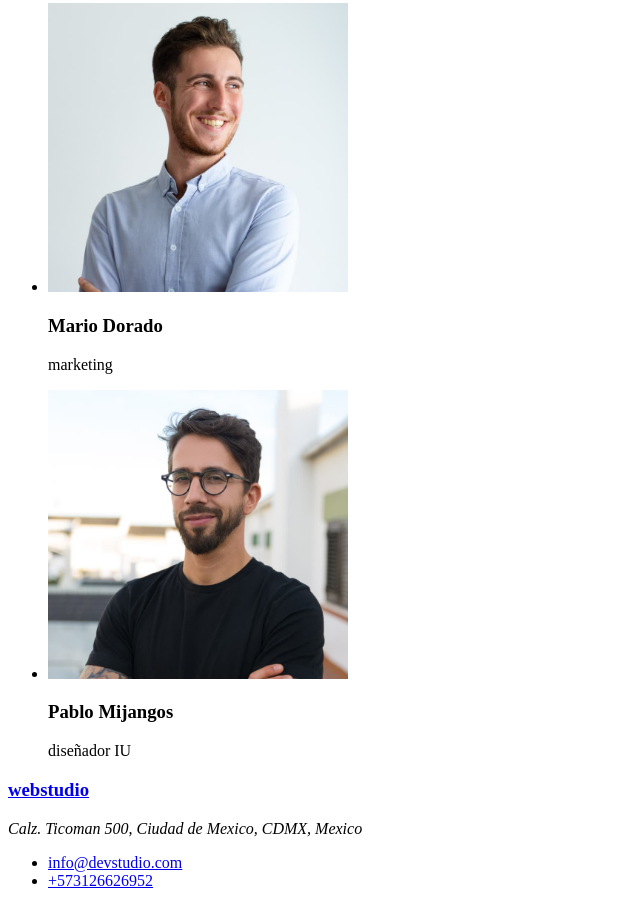
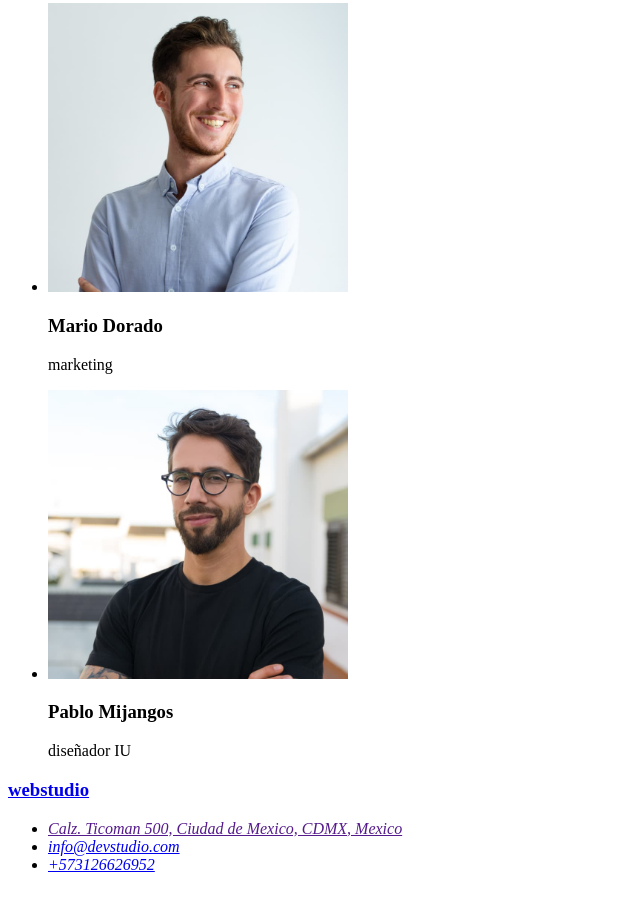
Before and after one commit to Rafatec2012/goit-markup-hw-01, a plain HTML site: page index.html in a window 1280 px wide. Shown: the part 2276-3182 px from the top of the page, without its empty margins (0-640 px from the left). Drawn offline with Linux system fonts and the light colour scheme.

Commit message:
se modifico index.html

```diff
--- a/index.html
+++ b/index.html
@@ -25,7 +25,7 @@
     <main>
       <section>
         <h1>SOLUCIONES EFICACES PARA SU NEGOCIO</h1>
-        <button>solicite nuestro servicio</button>
+        <button type="button">solicite nuestro servicio</button>
       </section>
       <section>
         <ul>
@@ -124,13 +124,16 @@
         </ul>
       </section>
     </main>
+
+    <footer>
       <h3>
         <a href="webstudio">webstudio</a>
       </h3>
-
-    <footer>
-      <address>Calz. Ticoman 500, Ciudad de Mexico, CDMX, Mexico</address>
+      <address>
         <ul>
+          <li>
+            <a href="">Calz. Ticoman 500, Ciudad de Mexico, CDMX, Mexico</a>
+          </li>
           <li>
             <a href="mailto:info@devstudio.com">info@devstudio.com</a>
           </li>
@@ -138,6 +141,7 @@
             <a href="tel:+573126626952">+573126626952</a>
           </li>
         </ul>
+      </address>
     </footer>
   </body>
 </html>
```
Lines whose indentation alone changed are shown as unchanged.
